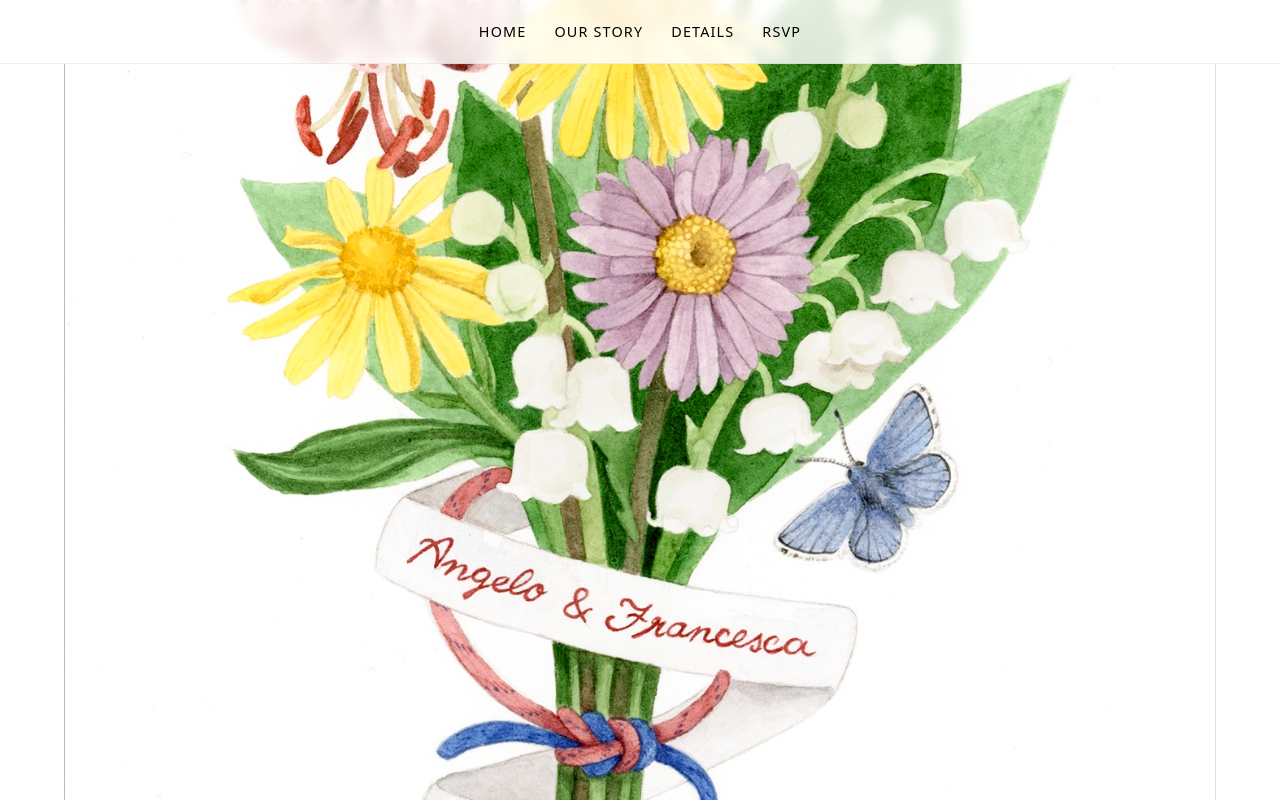
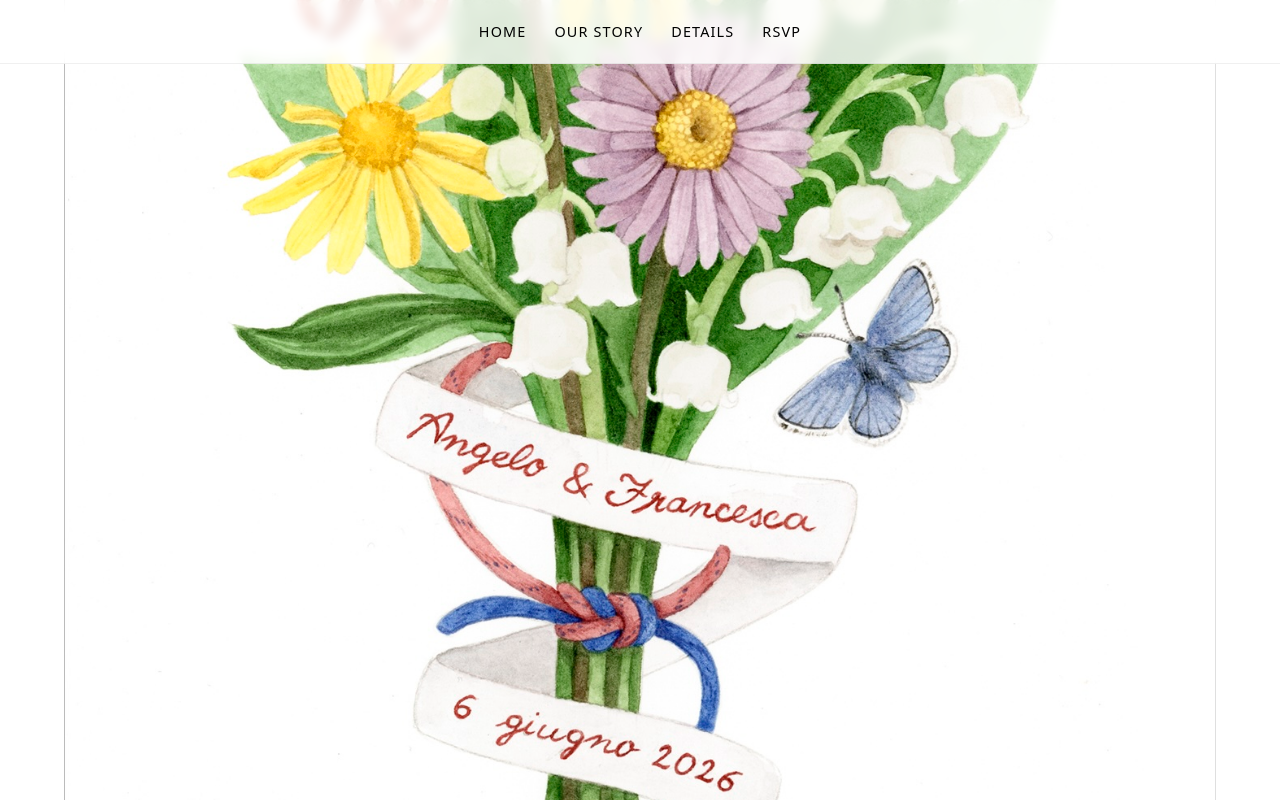
Before and after one commit to franciangelo/matrimonio, a plain HTML site: page index.html in a window 1280 px wide. Shown: the top 802 px of the page. Drawn offline with Linux system fonts and the light colour scheme.

Commit message:
added image

```diff
--- a/index.html
+++ b/index.html
@@ -66,7 +66,7 @@
 @media (min-width: 900px) {
   #home {
     background-size: 90%;
-    background-position: center;
+    background-position: center 65%;
     background-repeat: no-repeat;
     background-color: #ffffff;
     overflow: hidden;
```
